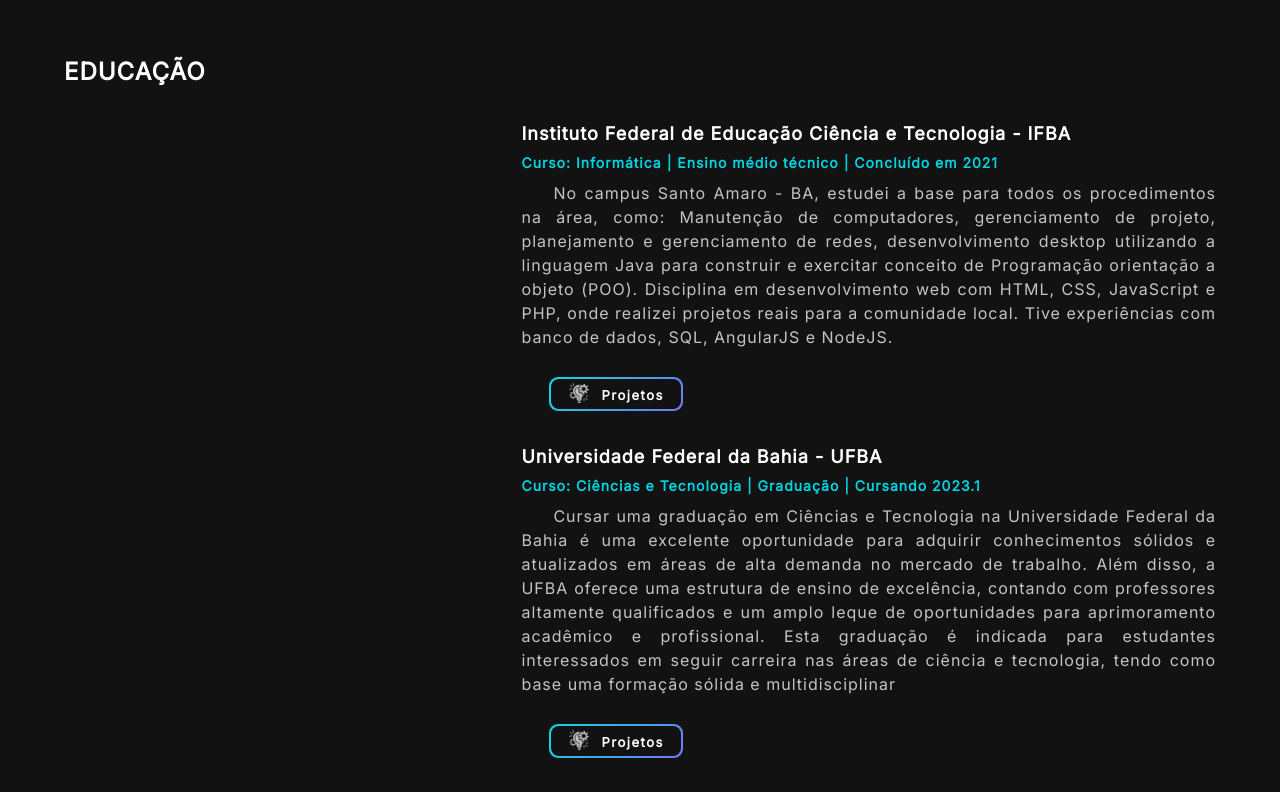
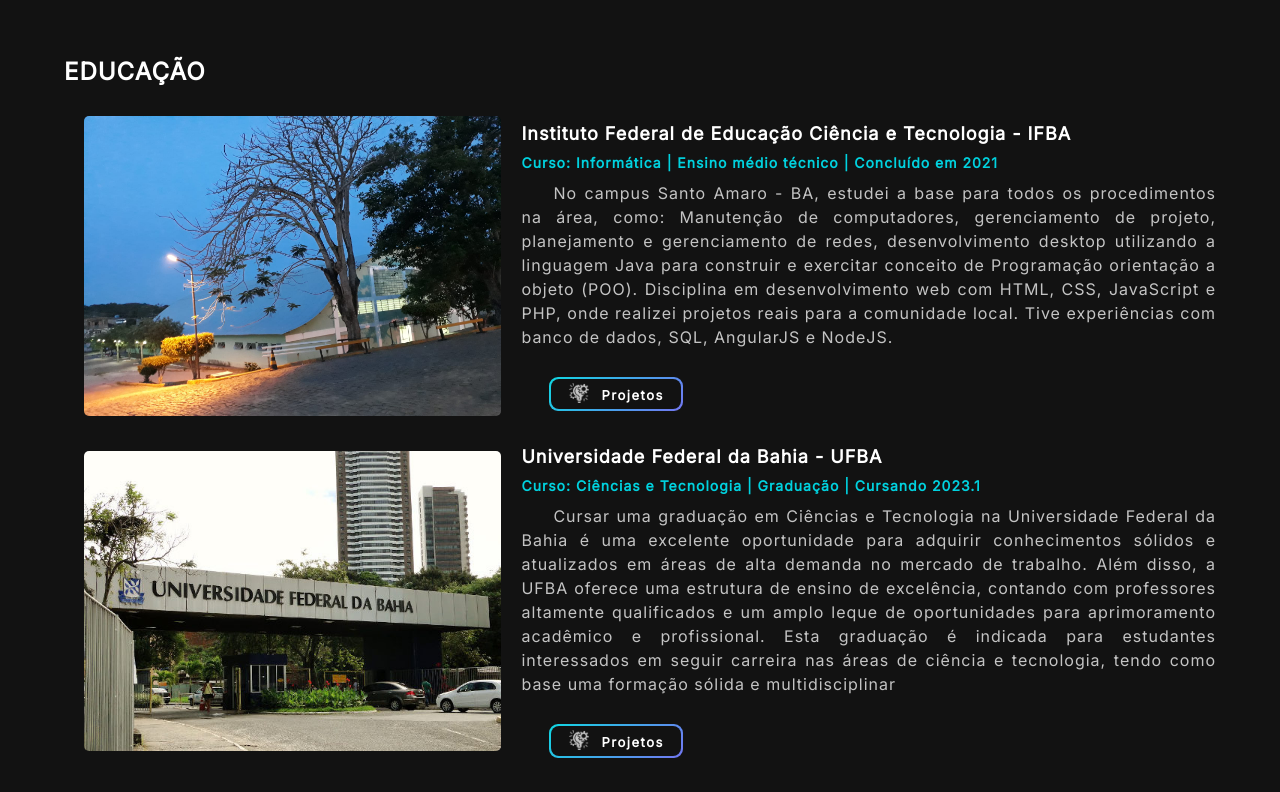
Before and after one commit to kevensantana/Profile, a plain HTML site: page index.html in a window 1280 px wide. Shown: the part 2548-3340 px from the top of the page. Drawn offline with Linux system fonts and the light colour scheme.

Commit message:
new-box-image

```diff
--- a/css/index/style.css
+++ b/css/index/style.css
@@ -188,7 +188,7 @@
   width: 45rem;
   height: 30rem;
   margin-left: 2rem;
-  background-image: url('../assets/image/IFBA.jpg');
+  background-image: url('../../assets/image/IFBA.jpg');
   background-repeat: no-repeat;
   background-size: cover;
   border-radius: .5rem;
@@ -199,7 +199,7 @@
   width: 45rem;
   height: 30rem;
   margin-left: 2rem;
-  background-image: url('../assets/image/ufba-entrada.jpg');
+  background-image: url('../../assets/image/ufba-entrada.jpg');
   background-repeat: no-repeat;
   background-size: cover;
   border-radius: .5rem;
```
